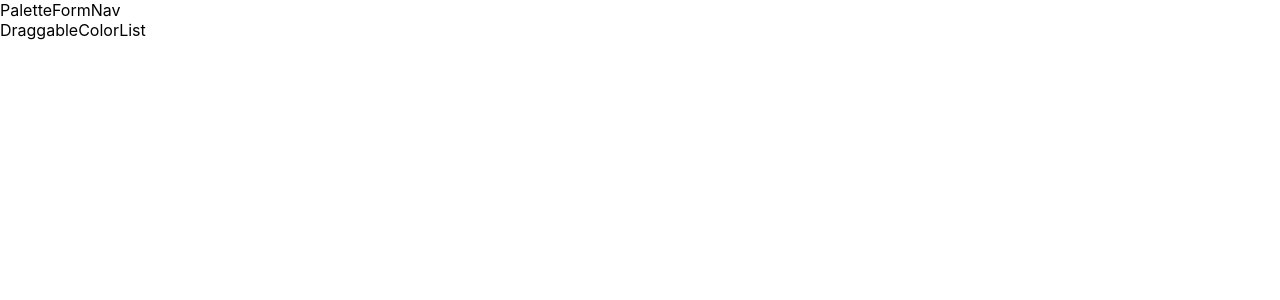
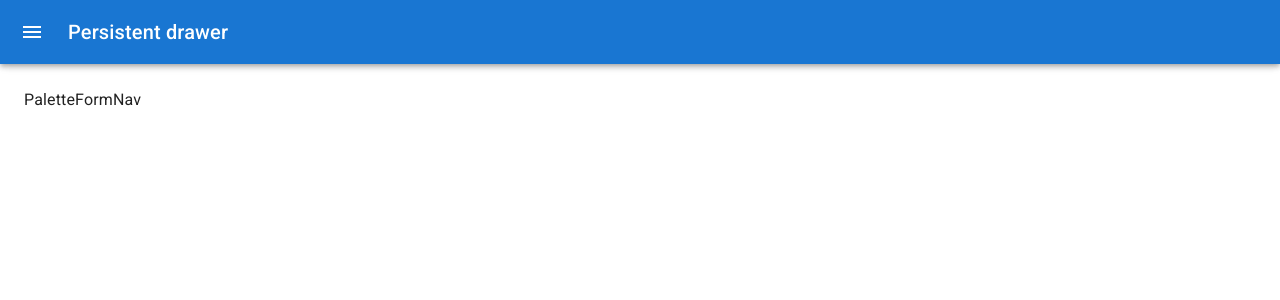
Before and after one commit to Sherelint/ColorBox, a React (Vite) app: page /palette/new in a window 1280 px wide. Shown: the top 300 px of the page. Built offline with nearby package versions, Linux system fonts and the light colour scheme.

Commit message:
Adding Drawer Correctly

```diff
--- a/package.json
+++ b/package.json
@@ -11,11 +11,13 @@
     "@emotion/react": "^11.8.1",
     "@emotion/styled": "^11.8.1",
     "@iconify/react": "^3.1.3",
+    "@mui/icons-material": "^5.5.0",
     "@mui/material": "^5.4.2",
     "@mui/styles": "^5.4.2",
     "chroma-js": "^2.4.2",
     "classnames": "^2.3.1",
     "emoji-mart": "^3.0.1",
+    "npm": "^8.5.4",
     "rc-slider": "^9.7.5",
     "react": "^17.0.2",
     "react-color": "^2.19.3",
--- a/src/components/NewPaletteForm.jsx
+++ b/src/components/NewPaletteForm.jsx
@@ -1,138 +1,83 @@
-import React, { useState } from "react";
-import { Divider, Drawer, IconButton, Typography, Button } from "@mui/material";
-import { Icon } from "@iconify/react";
-import { withStyles } from "@mui/styles";
-import styles from "../styles/NewPaletteFormStyles";
+import React from "react";
+
 import seedColors from "../seedColors";
 import PaletteFormNav from "./PaletteFormNav";
 import ColorPickerForm from "./ColorPickerForm";
 import DraggableColorList from "./DraggableColorList";
 import { arrayMove } from "react-sortable-hoc";
+
+import { useTheme } from "@mui/material/styles";
+import {
+  Box,
+  Drawer,
+  Toolbar,
+  CssBaseline,
+  Typography,
+  Divider,
+  IconButton,
+} from "@mui/material";
+import { Menu, ChevronLeft, ChevronRight } from "@mui/icons-material";
+import { Main, AppBar, DrawerHeader } from "../styles/NewPaletteFormStyles";
 function NewPaletteForm(props) {
+  const drawerWidth = 240;
+  const theme = useTheme();
   const { classes, maxColors, palettes } = props;
-  const [open, setOpen] = useState(false);
-  const [toogle, setToogle] = useState(false);
-  const [colors, setColors] = useState(seedColors[0].colors);
+  const [open, setOpen] = React.useState(false);
 
-  const paletteIsFull = colors.length >= maxColors;
-
-  const handleDrawer = () => {
-    setOpen(!open);
-  };
-  const addNewColor = (newColor) => {
-    setColors({
-      colors: [...colors, newColor],
-      newColorName: "",
-    });
-  };
-  const handleChange = (evt) => {
-    setToogle({
-      [evt.target.name]: evt.target.value,
-    });
-  };
-  const clearColors = () => {
-    setColors({ colors: [] });
+  const handleDrawerOpen = () => {
+    setOpen(true);
   };
 
-  const addRandomColor = () => {
-    const allColors = props.palettes.map((p) => p.colors).flat();
-    let rand;
-    let randomColor;
-    let isDuplicateColor = true;
-    while (isDuplicateColor) {
-      rand = Math.floor(Math.random() * allColors.length);
-      randomColor = allColors[rand];
-      isDuplicateColor = colors.some(
-        (color) => color.name === randomColor.name
-      );
-    }
-    setColors({ colors: [...colors, randomColor] });
-  };
-  const handleSubmit = (newPalette) => {
-    newPalette.id = newPalette.paletteName.toLowerCase().replace(/ /g, "-");
-    newPalette.colors = colors;
-    props.savePalette(newPalette);
-    props.history.push("/");
-  };
-  const removeColor = (colorName) => {
-    setColors({
-      colors: colors.filter((color) => color.name !== colorName),
-    });
-  };
-  const onSortEnd = ({ oldIndex, newIndex }) => {
-    setColors(({ colors }) => ({
-      colors: arrayMove(colors, oldIndex, newIndex),
-    }));
+  const handleDrawerClose = () => {
+    setOpen(false);
   };
 
   return (
-    <div /*className={classes.root}*/>
-      <PaletteFormNav
-        open={open}
-        palettes={palettes}
-        handleSubmit={handleSubmit}
-        handleDrawerOpen={handleDrawer}
-      />
+    <Box sx={{ display: "flex" }}>
+      <CssBaseline />
+      <AppBar position="fixed" open={open}>
+        <Toolbar>
+          <IconButton
+            color="inherit"
+            aria-label="open drawer"
+            onClick={handleDrawerOpen}
+            edge="start"
+            sx={{ mr: 2, ...(open && { display: "none" }) }}
+          >
+            <Menu />
+          </IconButton>
+          <Typography variant="h6" noWrap component="div">
+            Persistent drawer
+          </Typography>
+        </Toolbar>
+      </AppBar>
       <Drawer
-        /*className={classes.drawer}*/
+        sx={{
+          width: drawerWidth,
+          flexShrink: 0,
+          "& .MuiDrawer-paper": {
+            width: drawerWidth,
+            boxSizing: "border-box",
+          },
+        }}
         variant="persistent"
         anchor="left"
         open={open}
-        /*classes={{
-          paper: classes.drawerPaper,
-        }}*/
       >
-        <div /*className={classes.drawerHeader}*/>
-          <IconButton onClick={handleDrawer}>
-            <Icon icon="akar-icons:chevron-left" />
+        <DrawerHeader>
+          <IconButton onClick={handleDrawerClose}>
+            {theme.direction === "ltr" ? <ChevronLeft /> : <ChevronRight />}
           </IconButton>
-        </div>
+        </DrawerHeader>
         <Divider />
-        <div /*className={classes.container}*/>
-          <Typography variant="h4" gutterBottom>
-            Design Your Palette
-          </Typography>
-          <div /*className={classes.buttons}*/>
-            <Button
-              variant="contained"
-              color="secondary"
-              onClick={clearColors}
-              /*className={classes.button}*/
-            >
-              Clear Palette
-            </Button>
-            <Button
-              variant="contained"
-              /*className={classes.button}*/
-              color="primary"
-              onClick={addRandomColor}
-              disabled={paletteIsFull}
-            >
-              Random Color
-            </Button>
-          </div>
-          <ColorPickerForm
-            paletteIsFull={paletteIsFull}
-            addNewColor={addNewColor}
-            colors={colors}
-          />
-        </div>
+        <ColorPickerForm />
       </Drawer>
-      <main
-      /*className={classNames(classes.content, {
-          [classes.contentShift]: open,
-        })}*/
-      >
-        <div /*className={classes.drawerHeader} */></div>
-        <DraggableColorList
-          colors={colors}
-          removeColor={removeColor}
-          axis="xy"
-          onSortEnd={onSortEnd}
-          distance={20}
-        />
-      </main>
-    </div>
+      <Main open={open}>
+        <DrawerHeader />
+        <PaletteFormNav />
+      </Main>
+    </Box>
   );
 }
+
 export default NewPaletteForm;
--- a/src/styles/NewPaletteFormStyles.js
+++ b/src/styles/NewPaletteFormStyles.js
@@ -1,59 +1,48 @@
-import { DRAWER_WIDTH } from "../styles/constant";
-const drawerWidth = DRAWER_WIDTH;
+import MuiAppBar from "@mui/material/AppBar";
 
-const styles = (theme) => ({
-  root: {
-    display: "flex",
-  },
-  drawer: {
-    width: drawerWidth,
-    flexShrink: 0,
-    height: "100vh",
-  },
-  drawerPaper: {
-    width: drawerWidth,
-    display: "flex",
-    alignItems: "center",
-  },
-  drawerHeader: {
-    display: "flex",
-    alignItems: "center",
-    width: "100%",
-    padding: "0 8px",
-    ...theme.mixins.toolbar,
-    justifyContent: "flex-end",
-  },
-  content: {
+import { styled } from "@mui/material/styles";
+const drawerWidth = 240;
+export const Main = styled("main", {
+  shouldForwardProp: (prop) => prop !== "open",
+})(({ theme, open }) => ({
   flexGrow: 1,
-    height: "calc(100vh - 64px)",
-    padding: 0,
+  padding: theme.spacing(3),
   transition: theme.transitions.create("margin", {
     easing: theme.transitions.easing.sharp,
     duration: theme.transitions.duration.leavingScreen,
   }),
-    marginLeft: -drawerWidth,
-  },
-  contentShift: {
+  marginLeft: `-${drawerWidth}px`,
+  ...(open && {
     transition: theme.transitions.create("margin", {
       easing: theme.transitions.easing.easeOut,
       duration: theme.transitions.duration.enteringScreen,
     }),
     marginLeft: 0,
-  },
-  container: {
-    width: "90%",
-    height: "100%",
+  }),
+}));
+
+export const AppBar = styled(MuiAppBar, {
+  shouldForwardProp: (prop) => prop !== "open",
+})(({ theme, open }) => ({
+  transition: theme.transitions.create(["margin", "width"], {
+    easing: theme.transitions.easing.sharp,
+    duration: theme.transitions.duration.leavingScreen,
+  }),
+  ...(open && {
+    width: `calc(100% - ${drawerWidth}px)`,
+    marginLeft: `${drawerWidth}px`,
+    transition: theme.transitions.create(["margin", "width"], {
+      easing: theme.transitions.easing.easeOut,
+      duration: theme.transitions.duration.enteringScreen,
+    }),
+  }),
+}));
+
+export const DrawerHeader = styled("div")(({ theme }) => ({
   display: "flex",
-    flexDirection: "column",
-    justifyContent: "center",
   alignItems: "center",
-  },
-  buttons: {
-    width: "100%",
-  },
-  button: {
-    width: "50%",
-  },
-});
-
-export default styles;
+  padding: theme.spacing(0, 1),
+  // necessary for content to be below app bar
+  ...theme.mixins.toolbar,
+  justifyContent: "flex-end",
+}));
```
Also changed, not shown: 1 other file (tests, documents, lock files or other folders). Lines whose indentation alone changed are shown as unchanged.
